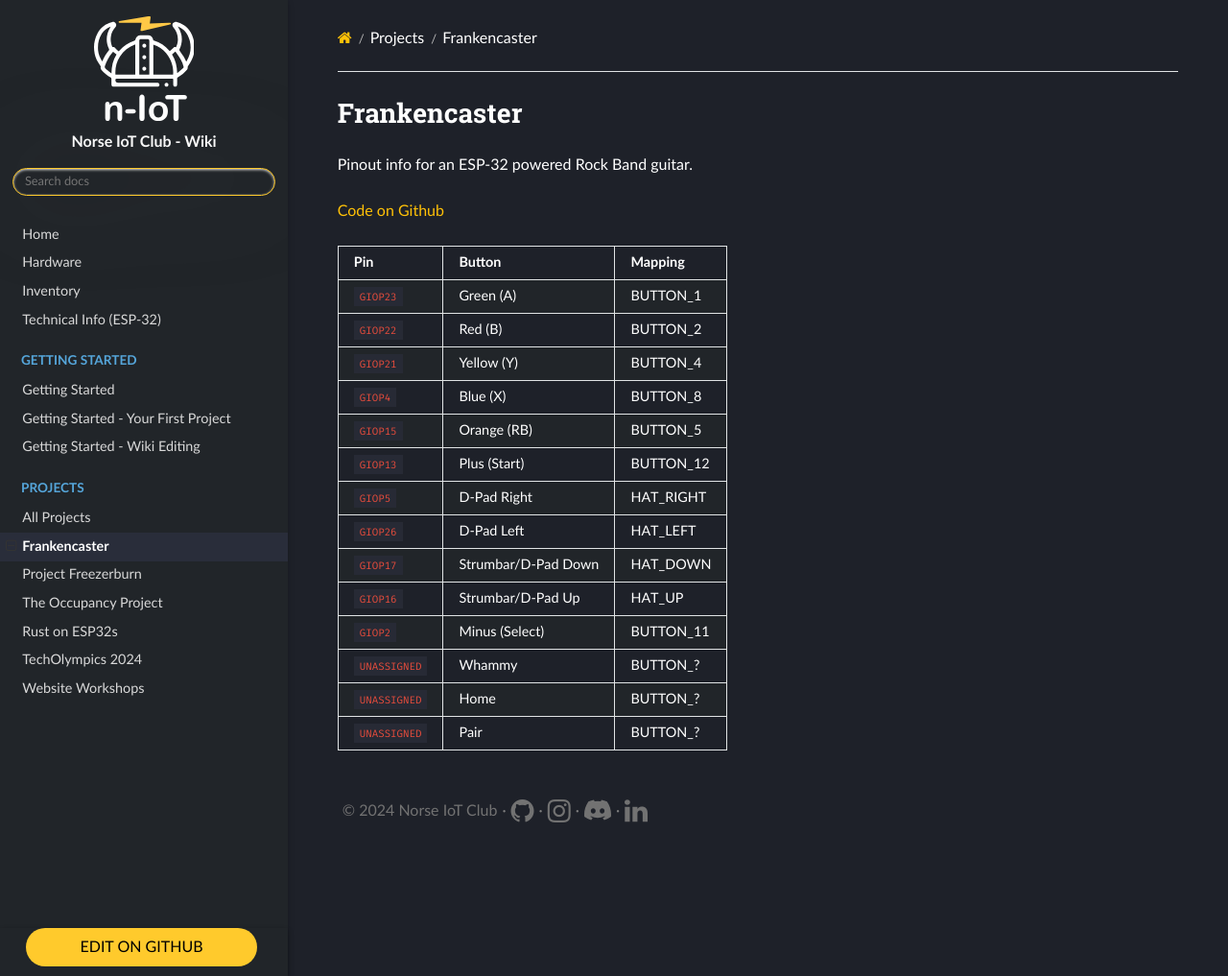
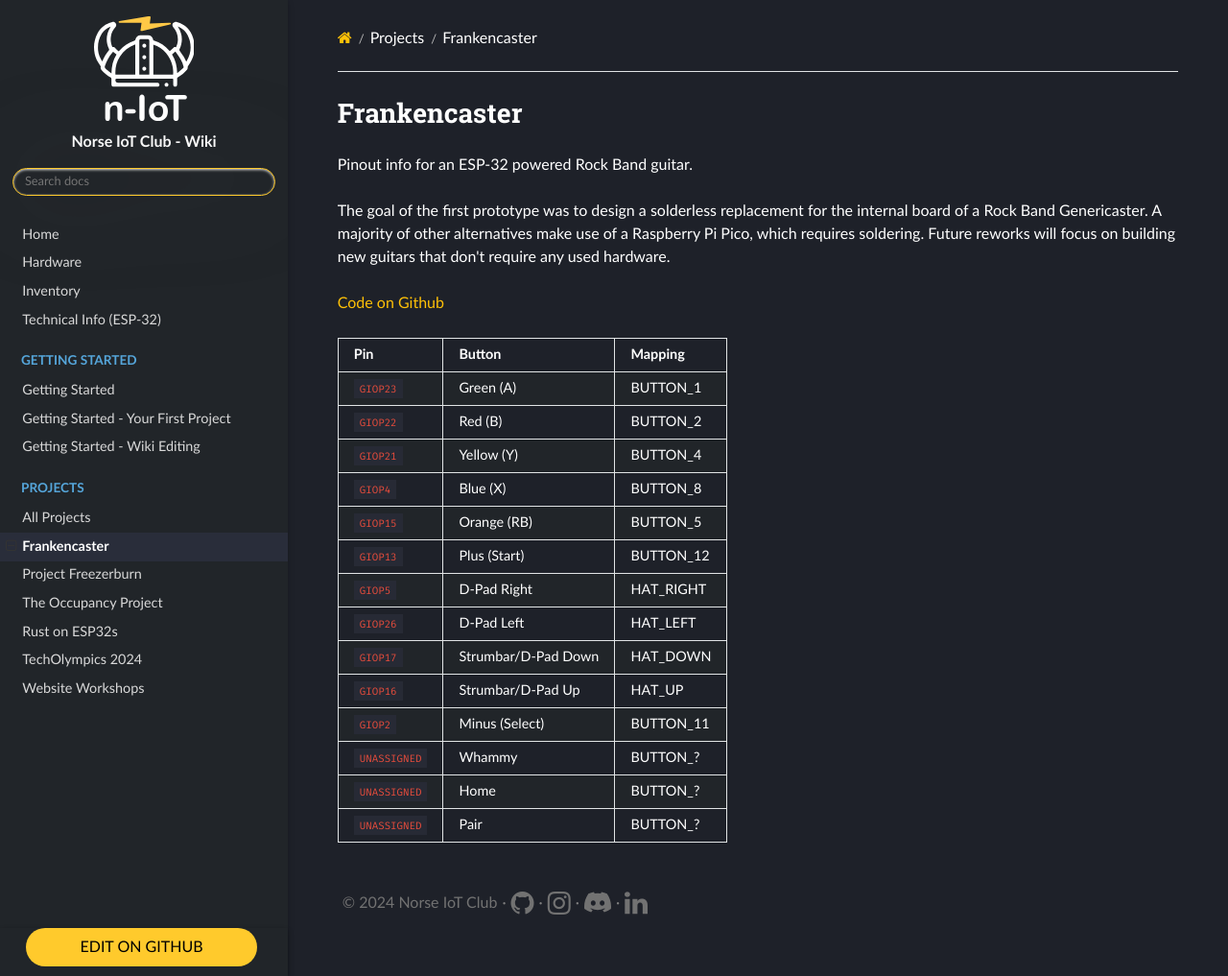
Before and after one commit to Norse-IoT/Wiki, an MkDocs documentation site: the page built from docs/projects/frankencaster.md, in a window 1280 px wide and 1017 px high. Shown: the whole window at 96% size. Built offline with MkDocs 1.6.1, drawn with Linux system fonts in a browser that asks for light colours; nearby versions of some CDN libraries.

Commit message:
Update frankencaster.md

```diff
--- a/docs/projects/frankencaster.md
+++ b/docs/projects/frankencaster.md
@@ -1,5 +1,7 @@
 # Frankencaster
 Pinout info for an ESP-32 powered Rock Band guitar.
+
+The goal of the first prototype was to design a solderless replacement for the internal board of a Rock Band Genericaster. A majority of other alternatives make use of a Raspberry Pi Pico, which requires soldering. Future reworks will focus on building new guitars that don't require any used hardware.
 
 [Code on Github](https://github.com/Norse-IoT/Frankencaster)
 
```
